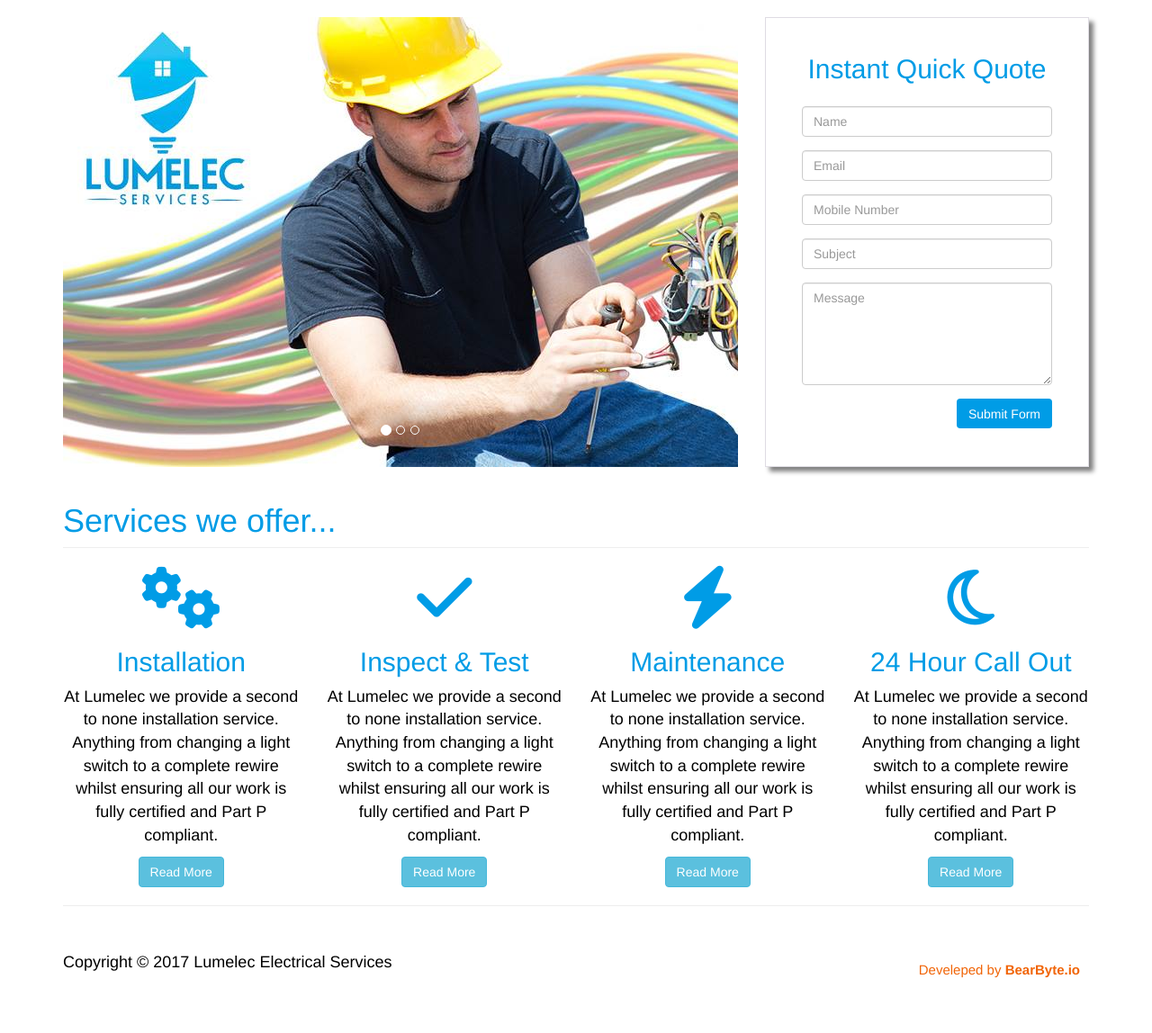
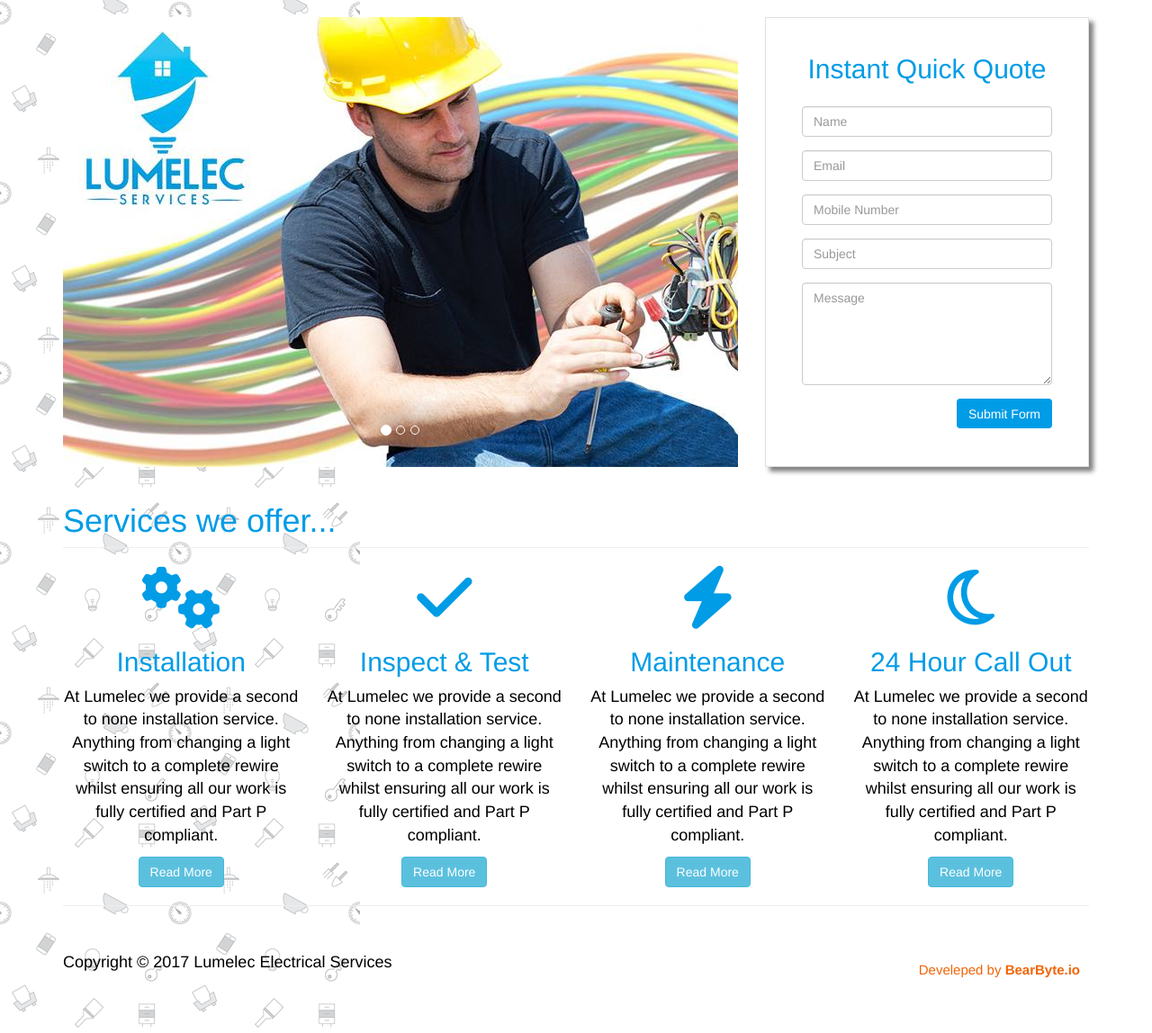
Before and after one commit to liamptk/lumelec-website, a PHP site: page /old.html in a window 1280 px wide. Shown: the part 51-1199 px from the top of the page at 90% size. Run offline with PHP 8.4, Linux system fonts and the light colour scheme; some libraries are stand-ins or nearby versions.

Commit message:
added background

```diff
--- a/css/additional.css
+++ b/css/additional.css
@@ -2,6 +2,8 @@
 
 body {
 	background-color: white;
+	background-image: url("images/doodles.png");
+	background-repeat: repeat-y;
 }
 
 h1 {
```
Also changed, not shown: images/doodles.png (added).
